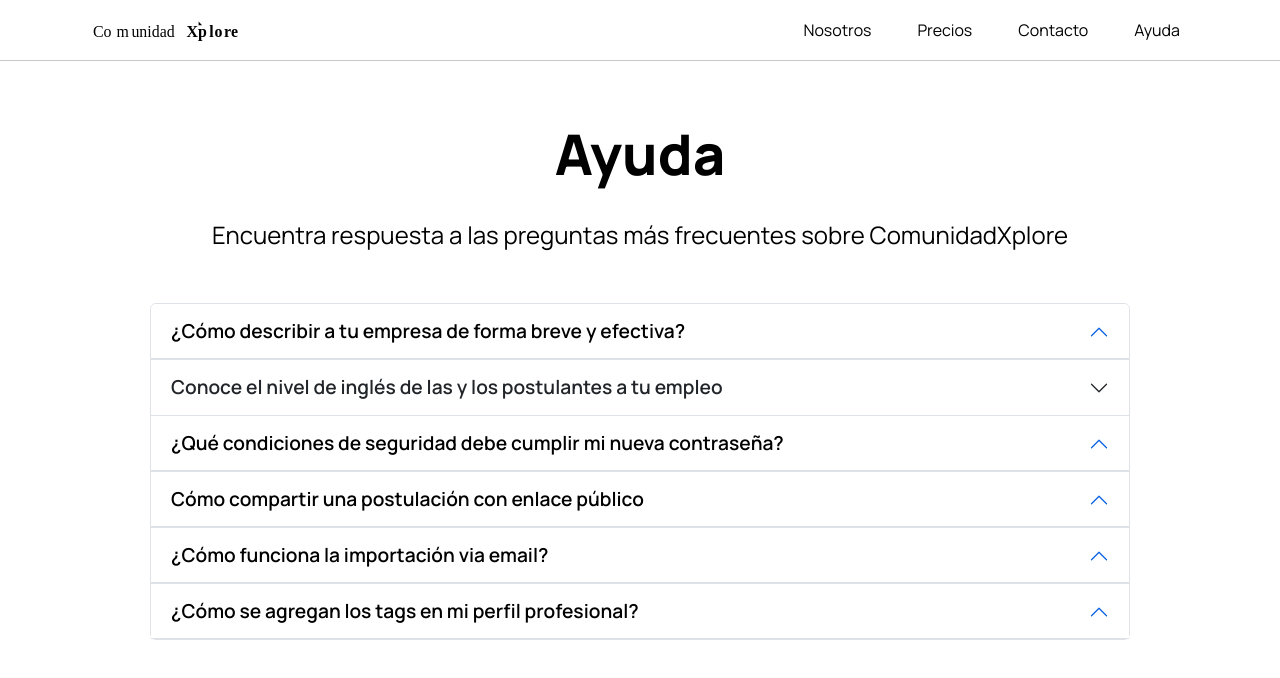
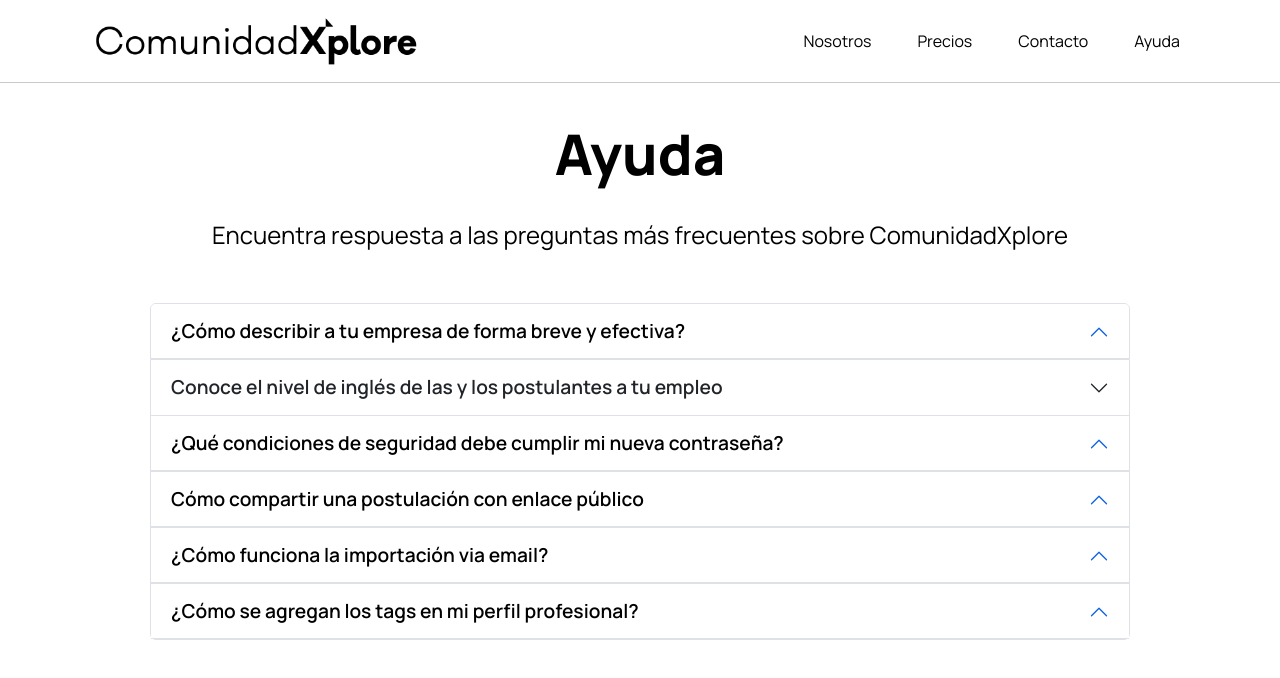
Before and after one commit to NicoleMatusP/EntregaLunes3Abril, a website: page pages/ayuda.html in a window 1280 px wide. Drawn offline with nearby package versions, Linux system fonts and the light colour scheme; a web font is replaced by a local one.

Commit message:
cambio definitivo en la img nav

```diff
--- a/pages/ayuda.html
+++ b/pages/ayuda.html
@@ -21,7 +21,7 @@
     <div class="container-fluid">
       <a class="navbar-brand" href="../index.html">
       <!-- Aquí va mi logo -->
-      <img src="../img/logoinicio.svg" alt="ComunidadXplore">
+      <img src="../img/logoinicio.webp" alt="ComunidadXplore">
       </a>
 
       <button class="navbar-toggler" type="button" data-bs-toggle="collapse" data-bs-target="#navbarSupportedContent" aria-controls="navbarSupportedContent" aria-expanded="false" aria-label="Toggle navigation">
```
Also changed, not shown: pages/contacto.html (+1 -1 lines), pages/nosotros.html (+1 -1 lines), pages/precios.html (+1 -1 lines).
